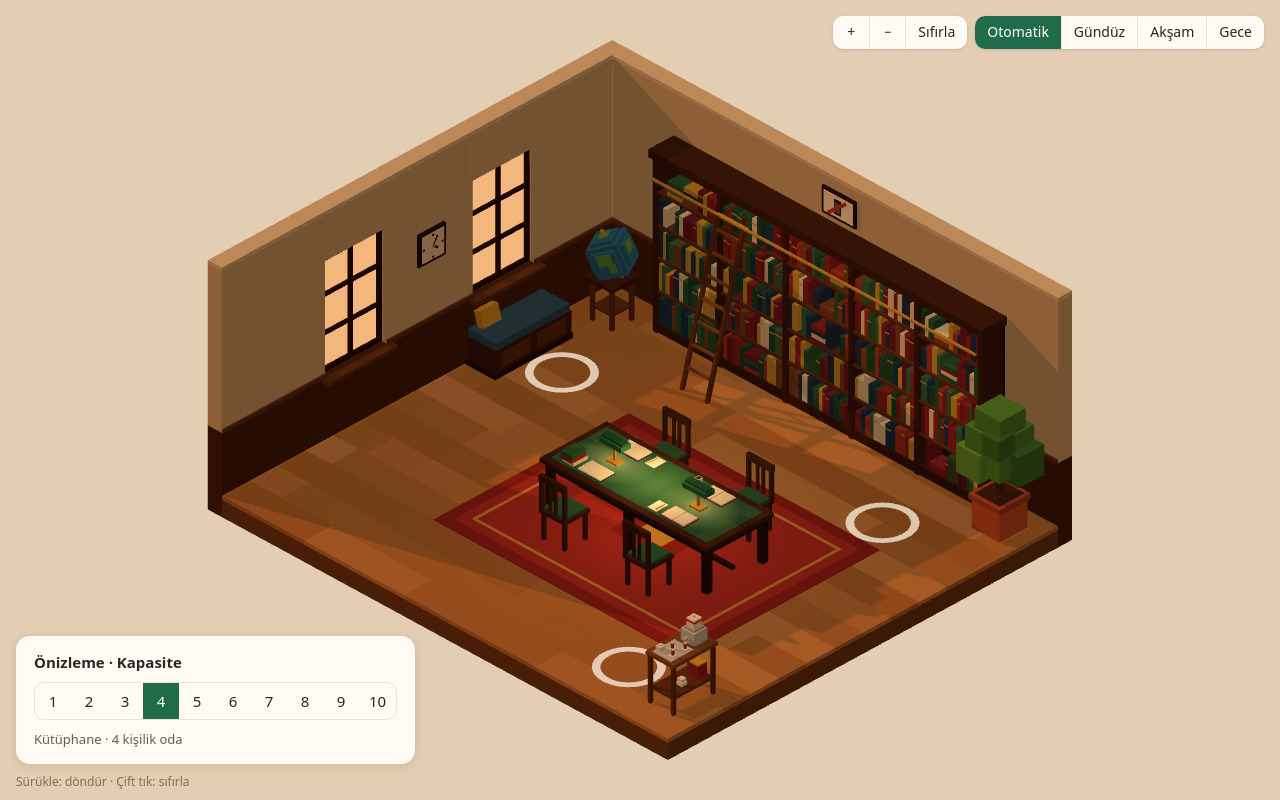
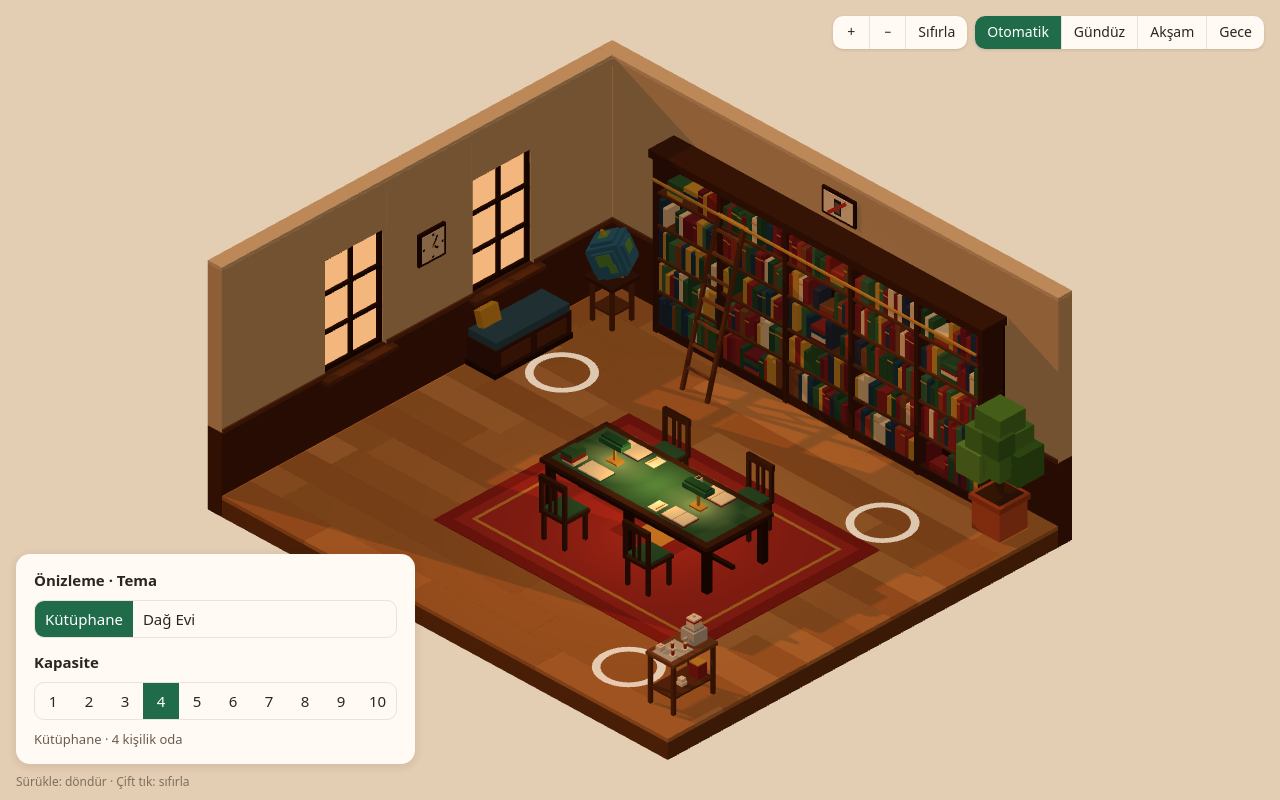
Before and after one commit to berkaycinar-dev/Demo, a React (Vite) app in the folder frontend/: page / in a window 1280 px wide. Built offline with nearby package versions, Linux system fonts and the light colour scheme.

Commit message:
chore(rooms): add theme switcher to room preview

```diff
--- a/frontend/src/rooms/RoomPreview.css
+++ b/frontend/src/rooms/RoomPreview.css
@@ -18,6 +18,10 @@
   margin: 0 0 10px;
   font-size: 15px;
   font-weight: 600;
+}
+
+.room-preview__panel .room-preview__heading {
+  margin-top: 14px;
 }
 
 .room-preview__segmented {
--- a/frontend/src/rooms/RoomPreview.jsx
+++ b/frontend/src/rooms/RoomPreview.jsx
@@ -1,39 +1,65 @@
 import { useState } from 'react'
+import { CABIN_MAX_CAPACITY, CabinRoom } from './cabin'
 import { TIME_MODES } from './core/timeOfDay'
 import { LIBRARY_MAX_CAPACITY, LibraryRoom } from './library'
 import './RoomPreview.css'
 
-// Geliştirme önizlemesi. URL ile başlangıç ayarı: ?c=4&t=night
+const THEMES = {
+  library: { label: 'Kütüphane', Room: LibraryRoom, max: LIBRARY_MAX_CAPACITY },
+  cabin: { label: 'Dağ Evi', Room: CabinRoom, max: CABIN_MAX_CAPACITY },
+}
+
+// Geliştirme önizlemesi. URL ile başlangıç ayarı: ?theme=cabin&c=4&t=night
 function readParams() {
   const params = new URLSearchParams(window.location.search)
+  const theme = THEMES[params.get('theme')] ? params.get('theme') : 'library'
   const capacity = Number(params.get('c'))
   const time = params.get('t')
   return {
-    capacity: capacity >= 1 && capacity <= LIBRARY_MAX_CAPACITY ? capacity : 4,
+    theme,
+    capacity: capacity >= 1 && capacity <= THEMES[theme].max ? capacity : 4,
     time: TIME_MODES.includes(time) ? time : 'auto',
   }
 }
 
-const CAPACITIES = Array.from({ length: LIBRARY_MAX_CAPACITY }, (_, i) => i + 1)
-
 export default function RoomPreview() {
   const [initial] = useState(readParams)
+  const [theme, setTheme] = useState(initial.theme)
   const [capacity, setCapacity] = useState(initial.capacity)
   const [spot, setSpot] = useState(null)
+  const { label, Room, max } = THEMES[theme]
+  const capacities = Array.from({ length: max }, (_, i) => i + 1)
 
   return (
     <main className="room-preview">
-      <LibraryRoom
-        key={capacity}
+      <Room
+        key={`${theme}-${capacity}`}
         capacity={capacity}
         defaultTimeOfDay={initial.time}
         onSpotClick={setSpot}
       />
 
       <section className="room-preview__panel" aria-label="Önizleme">
-        <h2>Önizleme · Kapasite</h2>
+        <h2>Önizleme · Tema</h2>
+        <div className="room-preview__segmented" role="group" aria-label="Tema">
+          {Object.entries(THEMES).map(([key, t]) => (
+            <button
+              key={key}
+              type="button"
+              aria-pressed={theme === key}
+              onClick={() => {
+                setTheme(key)
+                setCapacity((c) => Math.min(c, t.max))
+                setSpot(null)
+              }}
+            >
+              {t.label}
+            </button>
+          ))}
+        </div>
+        <h2 className="room-preview__heading">Kapasite</h2>
         <div className="room-preview__segmented" role="group" aria-label="Kapasite">
-          {CAPACITIES.map((n) => (
+          {capacities.map((n) => (
             <button
               key={n}
               type="button"
@@ -48,7 +74,7 @@ export default function RoomPreview() {
           ))}
         </div>
         <p className="room-preview__note">
-          Kütüphane · {capacity} kişilik oda
+          {label} · {capacity} kişilik oda
           {spot && <> · Seçilen nokta: {spot.label}</>}
         </p>
       </section>
```
